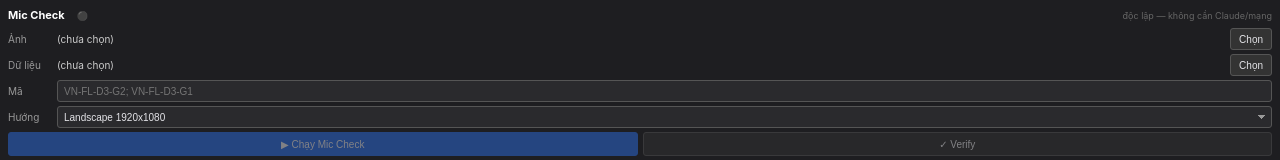
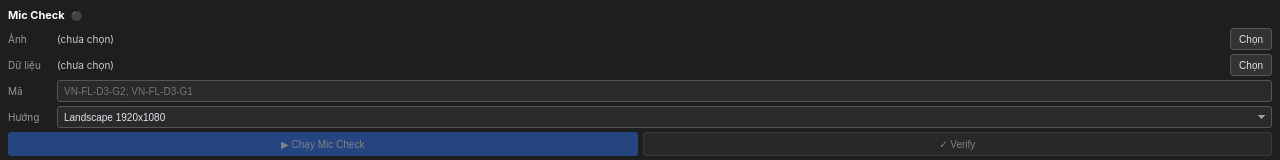
Before and after one commit to hongvietdoan-byte/VIP-MCP-premiere-Pro, a plain HTML site: page mic-check-plugin/plugin/index.html in a window 1280 px wide. Shown: the top 160 px of the page. Drawn offline with Linux system fonts and the light colour scheme.

Commit message:
memclaude: auto-sync [] 2026-09-12 20:30

```diff
--- a/mic-check-plugin/plugin/index.html
+++ b/mic-check-plugin/plugin/index.html
@@ -80,8 +80,8 @@
 </head>
 <body>
   <div class="head">
-    <b>Mic Check</b> <span id="mcVersion" style="color:#666; font-size:9px;"></span><span class="dot" id="pluginStatus">⚫</span>
-    <span class="subtitle">độc lập — không cần Claude/mạng</span>
+    <b>Mic Check</b><span class="dot" id="pluginStatus">⚫</span>
+    <span class="subtitle" id="mcVersion"></span>
   </div>
 
   <div class="row">
```
Also changed, not shown: 1 other file.
